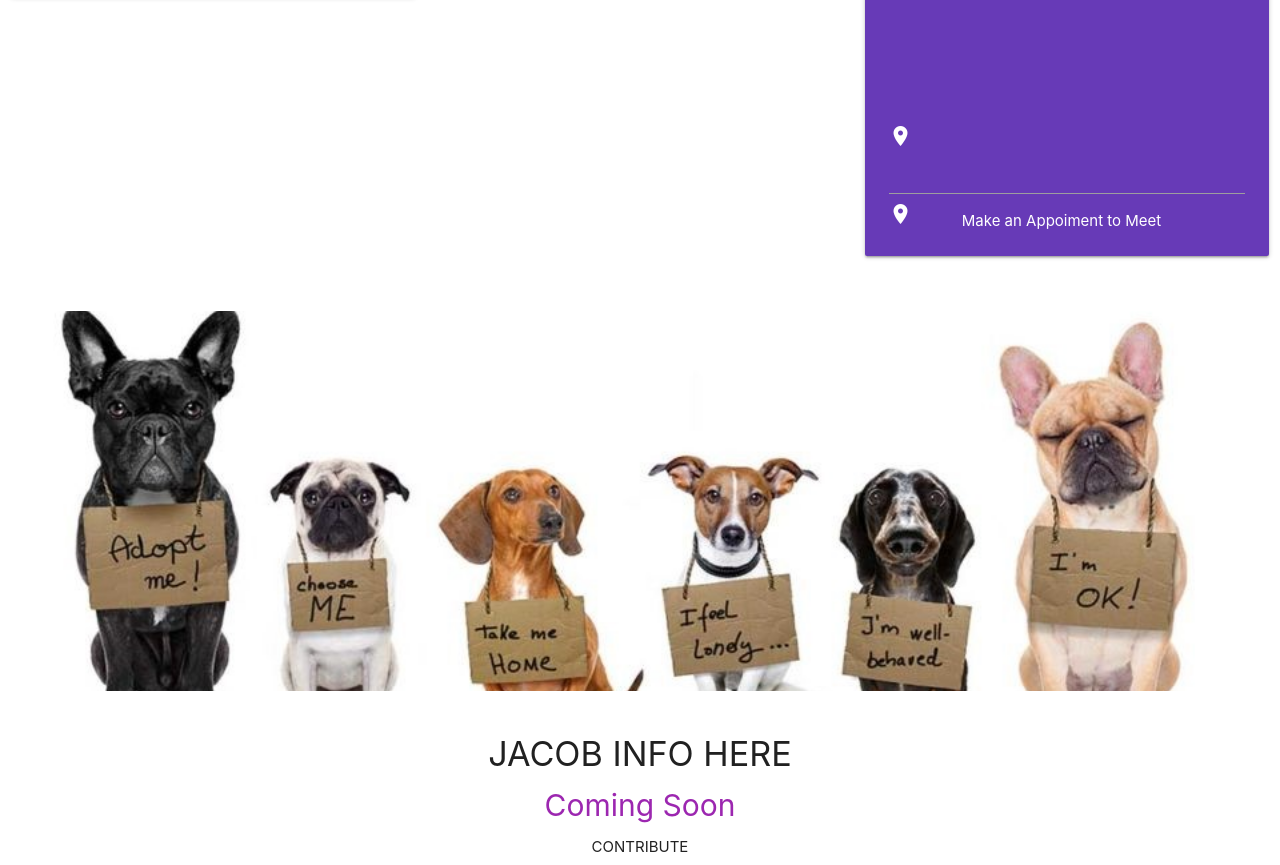
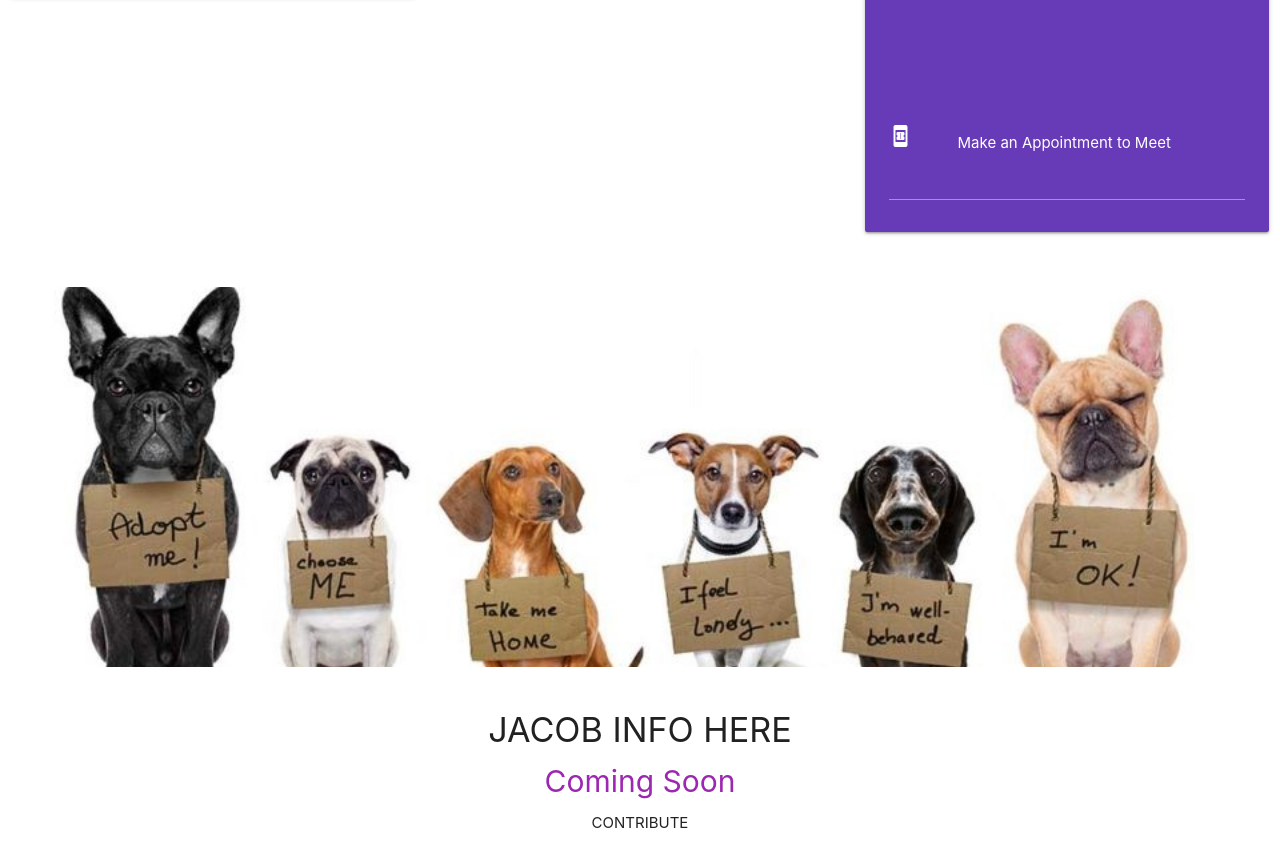
Before and after one commit to WagsnWhiskers/wags-n-whiskers, a plain HTML site: page adoption/adopt-index.html in a window 1280 px wide. Shown: the part 1213-2078 px from the top of the page. Drawn offline with nearby package versions, Linux system fonts and the light colour scheme; some icons are missing.

Commit message:
datepicker

```diff
--- a/adoption/adopt-index.html
+++ b/adoption/adopt-index.html
@@ -215,12 +215,33 @@
                         </div>
                     </div>
                 </div>
+
+                <!-- <div class="row">
+                  <div class="col s12">
+                    <div class="row">
+                      <div class="input-field col s12">
+                        <i class="material-icons prefix">textsms</i>
+                        <input type="text" id="date" class="datepicker">
+                        <label for="autocomplete-input">Autocomplete</label>
+                      </div>
+                    </div>
+                  </div>
+                </div> -->
+
+
                 <div class="row">
+                  <!-- <div class="input-field">
+                    <i class="material-icons prefix">book_online</i>
+                    <input type="text" id="date" class="datepicker">
+                    <label for="datepicker">Make a Meet & Greet Appointmet</label>
+                    <label for="autocomplete-input">Location</label>
+                  </div>    -->
+
+
+
                   </div class="input-field">
-                    <i class="material-icons prefix">location_on</i>
-                    <input type="text" class="datepicker ">
-                    <i class="material-icons prefix">location_on</i>
-                    <label for="date">Make an Appoiment to Meet</label>
+                    <i class="material-icons prefix">book_online</i><label for="appointment">Make an Appointment to Meet</label>
+                    <input id="appointment" type="text" class="datepicker " >
                     <br>
                   </div>
                 </div>
--- a/adoption/js/init.js
+++ b/adoption/js/init.js
@@ -8,6 +8,7 @@
     $('.datepicker').datepicker({
 
     });
+
 
     $(".datepicker").blur(function(e) { $(this).datepicker("hide"); });
 
```
Also changed, not shown: adoption/adopt.js (added).
